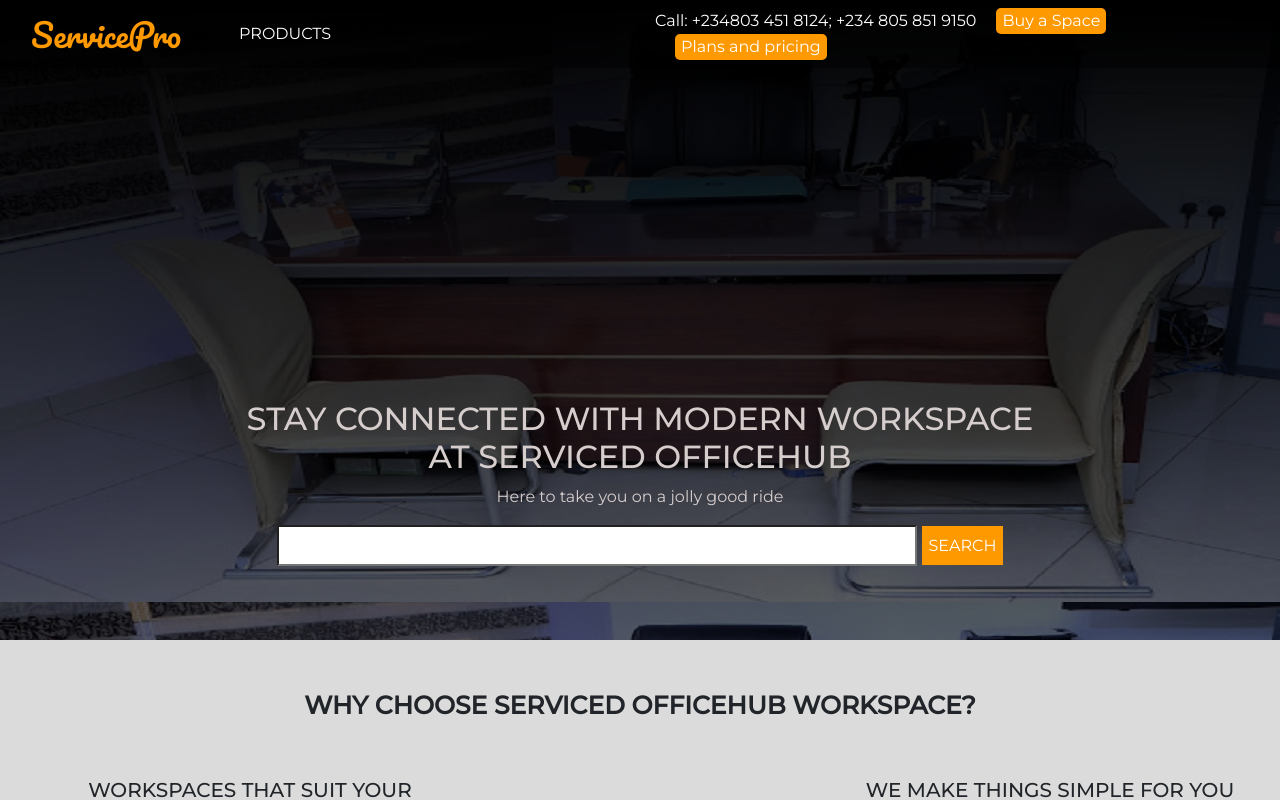
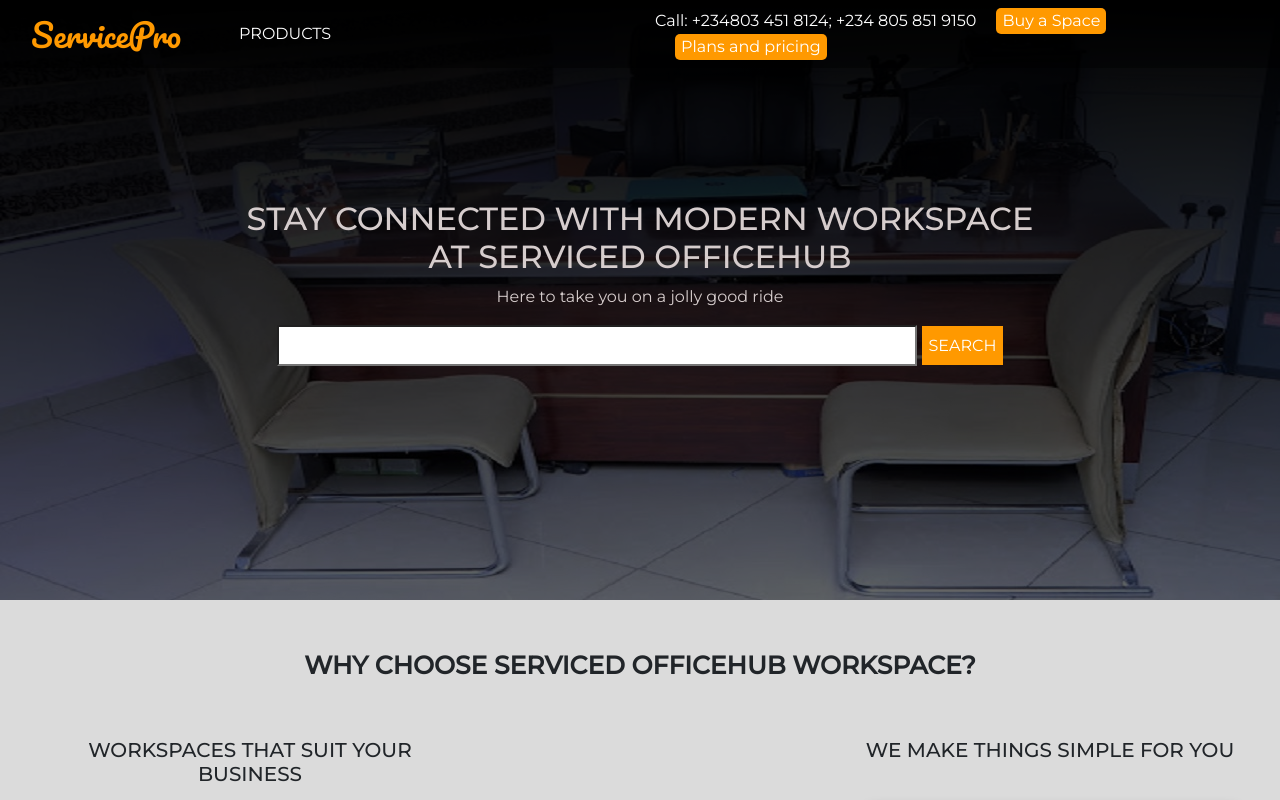
Before and after one commit to Ogenyi25/ServicedOfficeHub, a React (Create React App) app: page / in a window 1280 px wide. Shown: the top 800 px of the page. Built offline with nearby package versions, Linux system fonts and the light colour scheme.

Commit message:
adjusted search bar on the home page

```diff
--- a/src/assets/styles/components/_navbar.scss
+++ b/src/assets/styles/components/_navbar.scss
@@ -34,6 +34,7 @@
       padding: 0px;
       list-style-type: none;
       text-transform: uppercase;
+      cursor: pointer;
     }
   }
   .book-button {
--- a/src/assets/styles/screens/_home.scss
+++ b/src/assets/styles/screens/_home.scss
@@ -6,14 +6,14 @@
     align-items: center;
     flex-direction: column;
     width: 100%;
-    height: 80vh;
+    min-height: 75vh;
+    padding-bottom: 200px;
     background: linear-gradient(to bottom, #000, transparent),
       url(../../images/background.JPG);
     box-shadow: inset 0 0 0 1000px rgba(0, 0, 0, 0.6);
     color: rgb(214, 205, 205);
-    transition: all 20s;
     .welcome-note-body {
-      padding-top: 400px;
+      padding-top: 200px;
       text-align: center;
     }
     .row {
```
